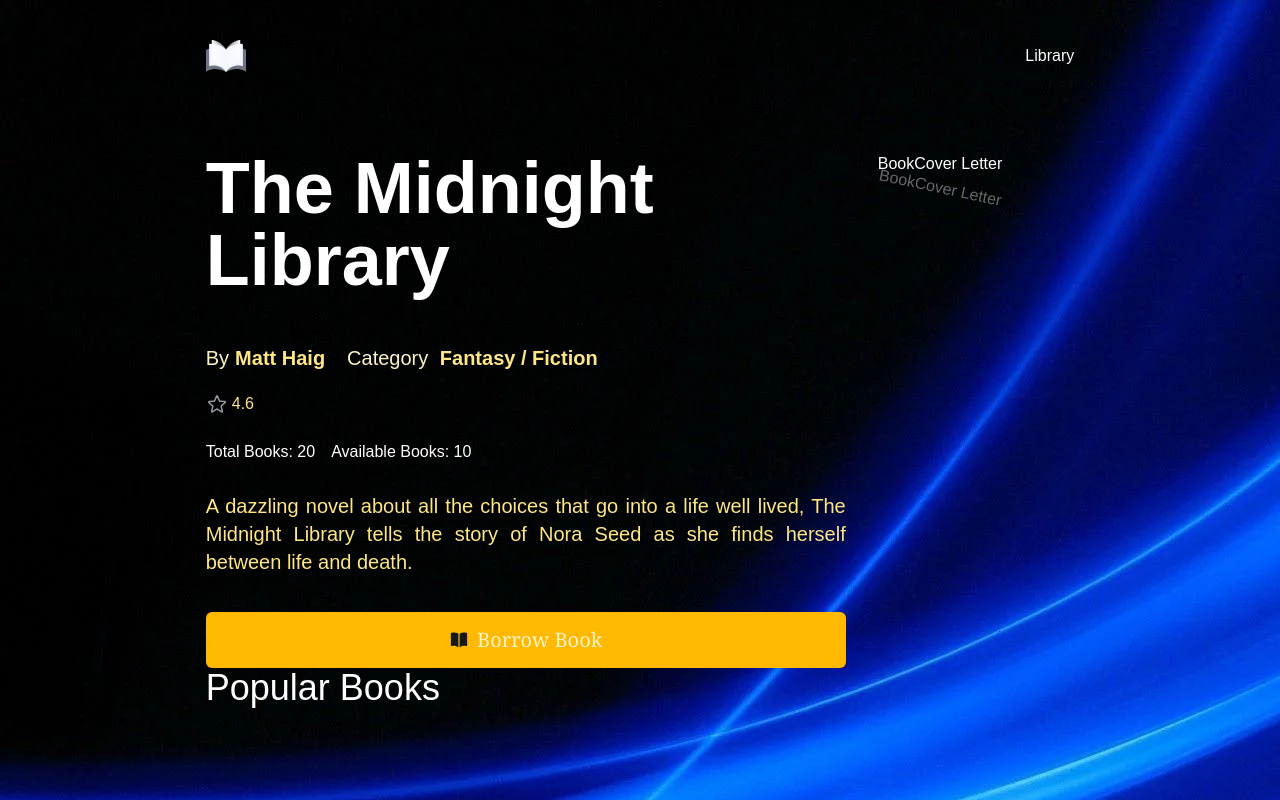
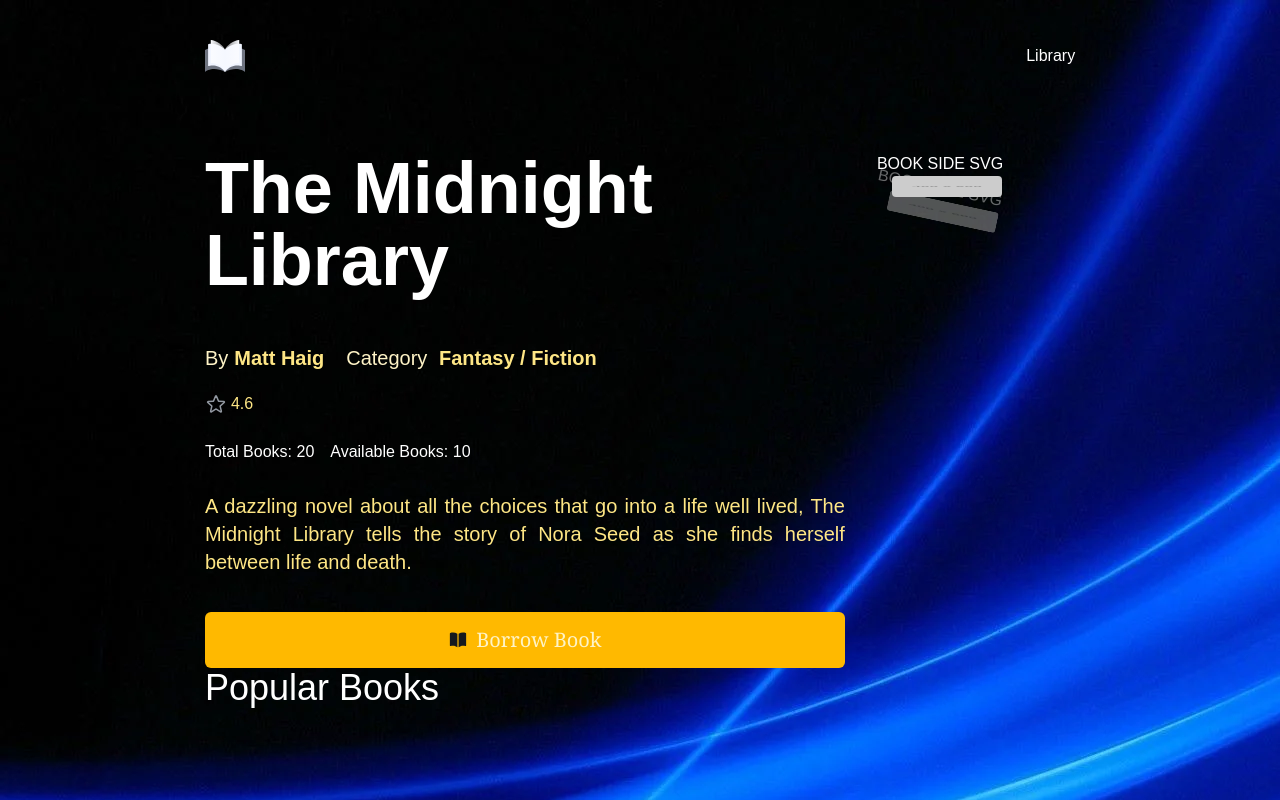
Before and after one commit to GogaImerlishvili/book-shop-app, a Next.js app: page / in a window 1280 px wide. Built offline with nearby package versions, Linux system fonts and the light colour scheme; a web font is replaced by a local one.

Commit message:
add types of typescript

```diff
--- a/components/BookCover.tsx
+++ b/components/BookCover.tsx
@@ -1,14 +1,47 @@
 import React from "react";
+import { cn } from "@/lib/utils";
+import Image from "next/image";
+
+type BookCoverVariant = "extraSmall" | "small" | "medium" | "regular" | "wide";
+
+const variantStyles: Record<BookCoverVariant, string> = {
+  extraSmall: "book-cover_extra_small",
+  small: "book-cover_small",
+  medium: "book_cover_medium",
+  regular: "book-cover_regular",
+  wide: "book-cover_wide",
+};
 
 interface Props {
   className?: string;
-  variant: "wide" | "smaill";
+  variant?: BookCoverVariant;
   coverColor: string;
-  coverImage: string;
+  coverUrl: string;
 }
 
-const BookCover = ({ className, variant, coverColor, coverImage }: Props) => {
-  return <div>BookCover Letter</div>;
+const BookCover = ({
+  className,
+  variant = "regular",
+  coverColor = "#012B48",
+  coverUrl = "https://placehold.co/400x600.png",
+}: Props) => {
+  return (
+    <div
+      className={cn(
+        "relative transition-all duration-300",
+        variantStyles[variant],
+        className
+      )}
+    >
+      BOOK SIDE SVG
+      <div
+        className="absolute z-10"
+        style={{ left: "12%", width: "87.5%", height: "88%" }}
+      >
+        <Image src={coverUrl} alt="Book Cover" fill className="rounded-sm object-fill" />
+      </div>
+    </div>
+  );
 };
 
 export default BookCover;
```
